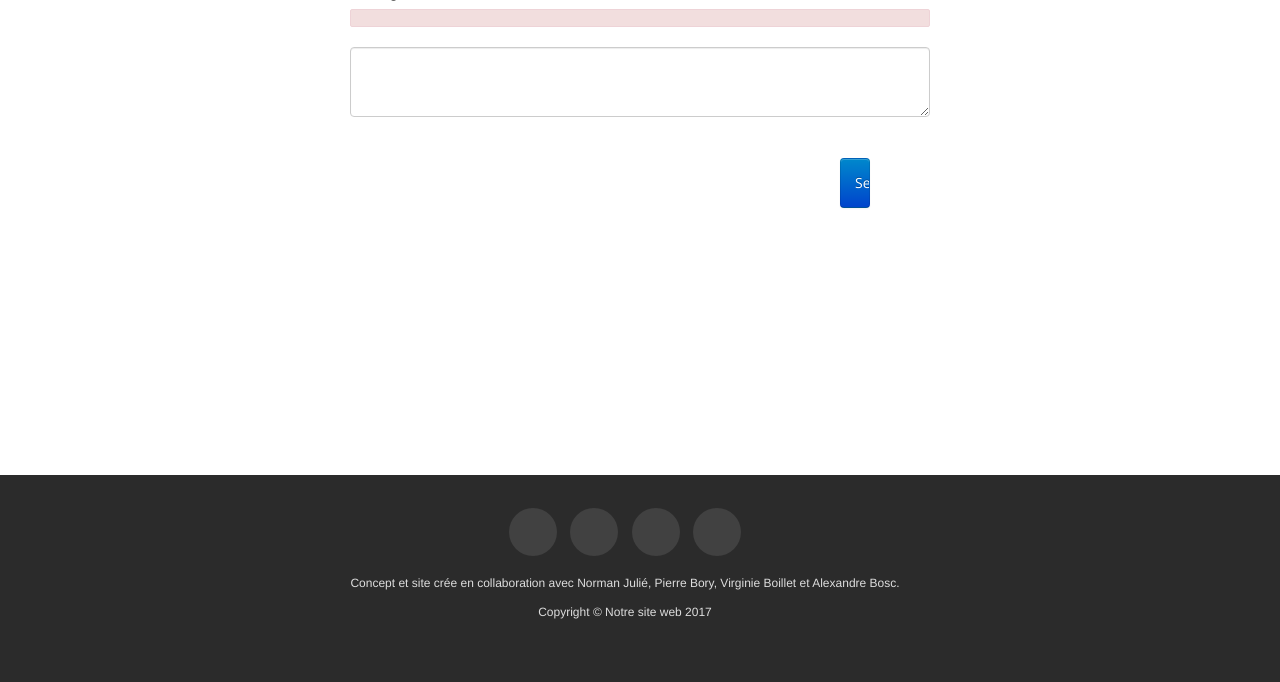
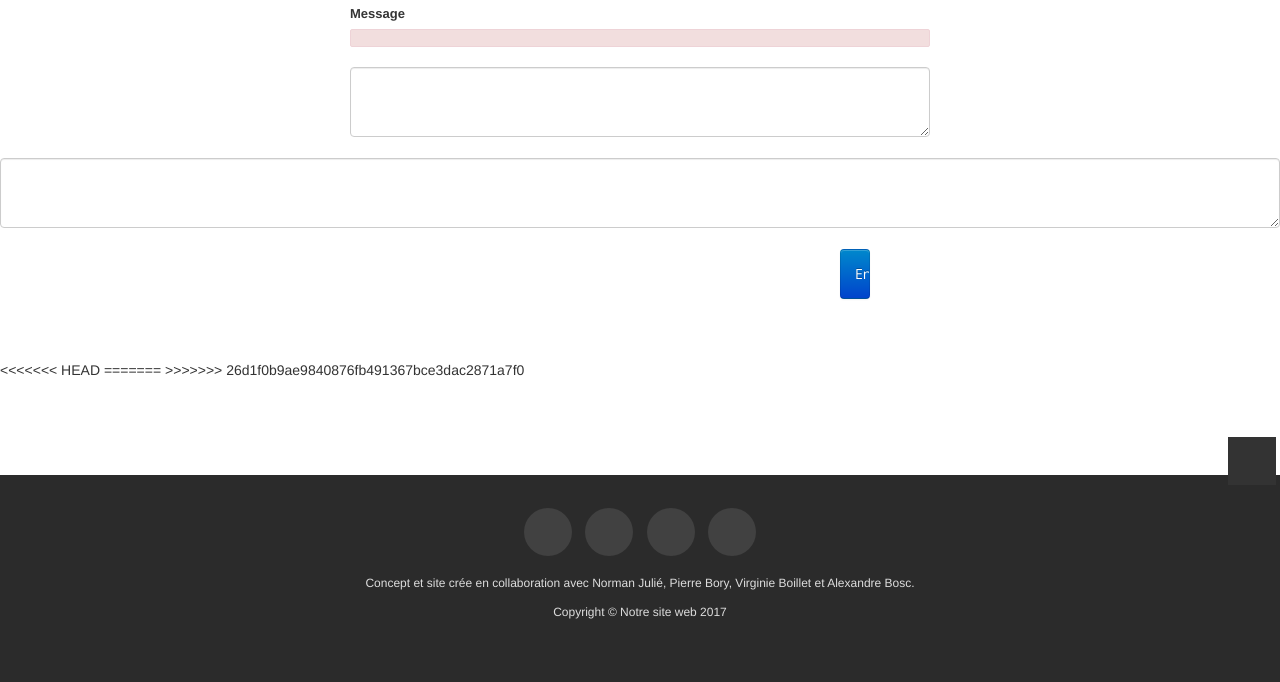
Before and after one commit to Pierrebory/project_forum, a PHP site: template views/responses_forum.html.twig in a window 1280 px wide. Shown: the part 314-996 px from the top of the page. Run offline with PHP 8.4, Linux system fonts and the light colour scheme; the template is opened without the code that fills it, so the values that code supplies are empty; form fields are guessed from the names that the template uses; some libraries are stand-ins or nearby versions.

Commit message:
ALLAHU AKABAR

```diff
--- a/views/layout.html.twig
+++ b/views/layout.html.twig
@@ -13,7 +13,12 @@
 <link href="{{ asset('css/style.css') }}" rel="stylesheet">
 <link href="{{ asset('color/default.css') }}" rel="stylesheet">
 <link href="{{ asset ('img/favicon.ico') }}" rel="shortcut icon" >
+<<<<<<< HEAD
+<link rel="shortcut icon" href="{{ asset ('img/favicon.ico') }}">
 
+=======
+<link href="https://fonts.googleapis.com/css?family=Monoton|Shadows+Into+Light" rel="stylesheet">
+>>>>>>> 26d1f0b9ae9840876fb491367bce3dac2871a7f0
 
 
 
@@ -36,10 +41,6 @@
                 <nav class="pull-right nav-collapse collapse">
                   <ul id="menu-main" class="nav">
 
-
-
-
-
                    <li><a href="{{ path('home') }}">Accueil</a></li>
                    <li><a title="team" href="{{ path('annuaire') }}">Annuaire</a></li>
                    <li><a href="{{ path('forum') }}">Forum</a></li>
@@ -54,9 +55,6 @@
                        <li><a href="{{ path('login') }}">connexion</a></li>
                        <li><a href="{{ path('inscription') }}">inscription</a></li>
                    {% endif %}
-
-
-                    <!-- A MODIDIER FORMAT TWIG-->
                   </ul>
                 </nav>
               </div>
@@ -72,13 +70,13 @@
 
 
 <!--footer-->
-       <footer class="footer" style="padding:30px;">
+       <footer style="padding:30px;">
 
 
    <div class="container">
      <div class="row">
       <div class="col-md-12">
-
+        <div class="span6 offset3">
           <ul class="social-networks">
              <li><a href="https://twitter.com/_webforce3?lang=fr"><i class="icon-circled icon-bgdark icon-twitter icon-2x"></i></a></li>
              <li><a href="https://fr.linkedin.com/edu/webforce3-373011"><i class="icon-circled icon-bgdark icon-linkedin icon-2x"></i></a></li>
@@ -92,11 +90,10 @@
            </div>
          </div>
        </div>
-
      </div>
  </footer>
 
-
+ <a href="#" class="scrollup"><i class="icon-angle-up icon-square icon-bgdark icon-2x"></i></a>
   <!-- jQuery -->
   <script src="{{ asset('js/jquery.js') }}"></script>
               {% block javascript %}{% endblock %}
@@ -106,8 +103,26 @@
    <!-- Plugin JavaScript -->
    <script src="{{ asset('vendor/jquery-easing/jquery.easing.min.js') }}"></script>
 
+
    <!-- Custom JavaScript for this theme -->
    <script src="{{ asset('js/scrolling-nav.js') }}"></script>
+<<<<<<< HEAD
+   <a href="#" class="scrollup"><i class="icon-angle-up icon-square icon-bgdark icon-2x"></i></a>
+  <script src="js/jquery.js"></script>
+  <script src="js/jquery.scrollTo.js"></script>
+  <script src="js/jquery.nav.js"></script>
+  <script src="js/jquery.localScroll.js"></script>
+  <script src="js/bootstrap.js"></script>
+  <script src="js/jquery.prettyPhoto.js"></script>
+  <script src="js/isotope.js"></script>
+  <script src="js/jquery.flexslider.js"></script>
+  <script src="js/inview.js"></script>
+  <script src="js/animate.js"></script>
+  <script src="js/custom.js"></script>
+  <script src="contactform/contactform.js"></script>
 
+=======
+
+>>>>>>> 26d1f0b9ae9840876fb491367bce3dac2871a7f0
 </body>
 </html>
--- a/views/responses_forum.html.twig
+++ b/views/responses_forum.html.twig
@@ -3,8 +3,7 @@
 	{% block title %}Un sujet{% endblock %}
 
 	{% block content %}
-
-<br><br>
+        <br><br>
 <br><br><br>
 
 
@@ -48,9 +47,11 @@
                         }}) }}
                     </div>
                 </div>
+                <textarea name="content" id="editor"></textarea>
+
                 <br>
                 <div class="form-group" class="col-sm-12" style="margin-left: 60em; margin-right: 60em">
-                    <input type="submit" class="btn btn-primary btn-lg" value="Send" />
+                    <input type="submit" class="btn btn-primary btn-lg" value="Envoyer" />
                 </div><br>
 
 
@@ -59,3 +60,17 @@
             {{ form_end(responsesForm) }}
 
 {% endblock %}
+{%block javascript%}
+
+<script src="https://cdn.ckeditor.com/ckeditor5/1.0.0-alpha.2/classic/ckeditor.js"></script>
+
+
+<script>
+    ClassicEditor
+        .create( document.querySelector( '#editor' ) )
+        .catch( error => {
+            console.error( error );
+        } );
+</script>
+
+{%endblock%}
--- a/web/css/style.css
+++ b/web/css/style.css
@@ -500,14 +500,11 @@ footer ul.social-networks li a i.icon-facebook:hover {
 footer ul.social-networks li a i.icon-linkedin:hover {
 	background: #007bb6;
 	color: #fff;
-	border-radius: 50%;
-
 }
 
 footer ul.social-networks li a i.icon-instagram:hover {
 	background: #bc2a8d;
 	color: #fff;
-	border-radius: 50%;
 }
 
 /* =========================================================
```
Also changed, not shown: web/img/avatar/web/uploads/523f256730c6364a475492cb4b713125.png (added). Lines whose indentation alone changed are shown as unchanged.
